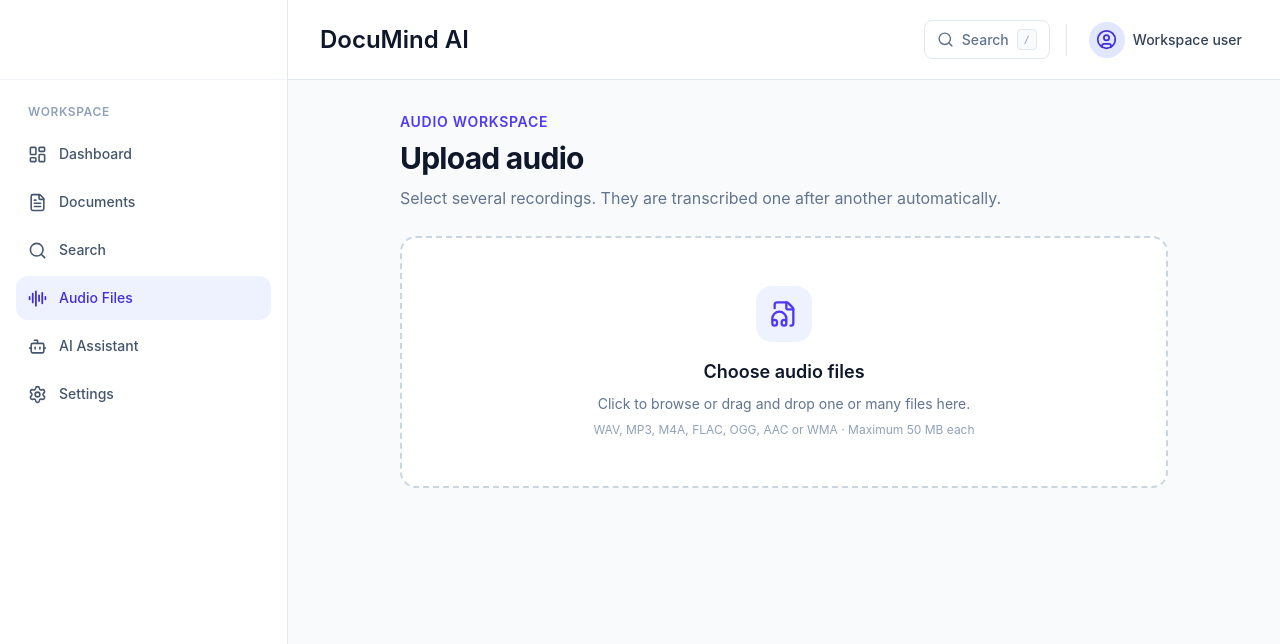
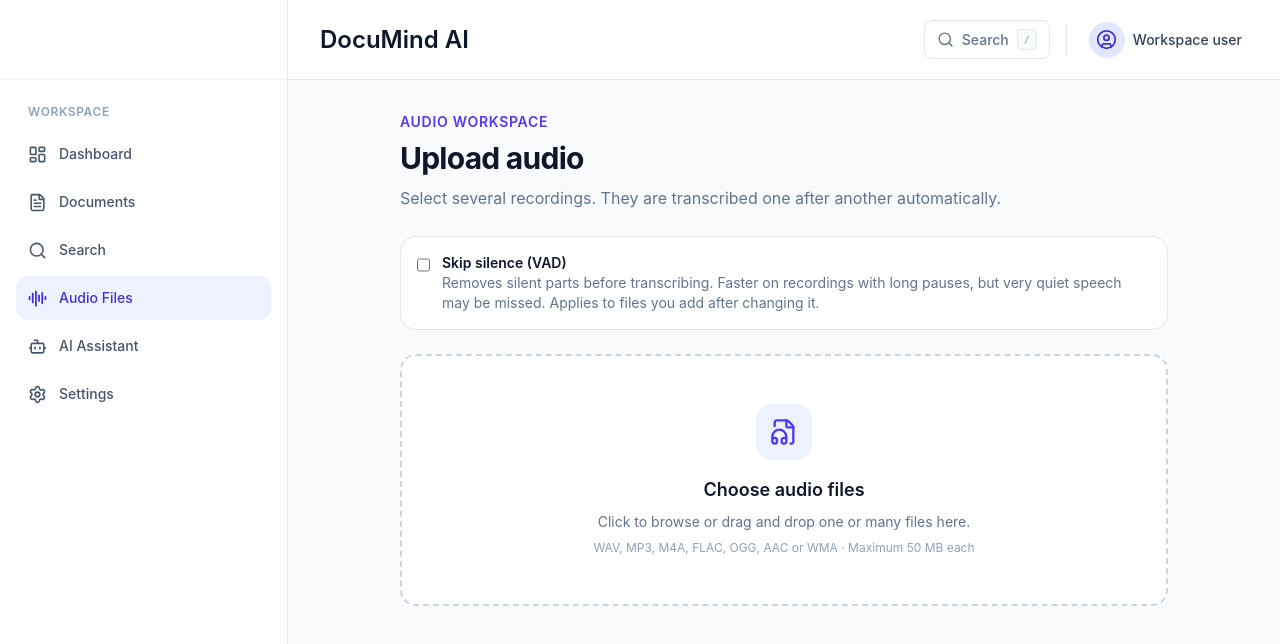
Before and after one commit to Youssef-Errachid/intelligent-document-audio-search--system-, a React (Vite) app in the folder frontend/: page /audio/upload in a window 1280 px wide. Shown: the top 644 px of the page. Built offline with nearby package versions, Linux system fonts and the light colour scheme.

Commit message:
feat(frontend): add VAD checkbox to audio upload
- send vad field in the upload FormData
- store upload options per queue item so each file keeps its own choice
- add Skip silence (VAD) checkbox, off by default

```diff
--- a/frontend/src/hooks/useUploadQueue.js
+++ b/frontend/src/hooks/useUploadQueue.js
@@ -13,10 +13,11 @@
         )
     }, [])
 
-    const addFiles = useCallback((files) => {
+    const addFiles = useCallback((files, options = {}) => {
         const newItems = Array.from(files).map((file) => ({
             id: ++nextId,
             file,
+            options,
             status: 'pending',
             progress: 0,
             result: null,
@@ -62,6 +63,7 @@
         const run = async () => {
             try {
                 const result = await uploadFn(next.file, {
+                    ...next.options,
                     onUploadProgress: (percent) =>
                         updateItem(next.id, {
                             progress: percent,
--- a/frontend/src/pages/UploadAudio.jsx
+++ b/frontend/src/pages/UploadAudio.jsx
@@ -46,6 +46,7 @@
     const inputRef = useRef(null)
     const [rejected, setRejected] = useState([])
     const [page, setPage] = useState(0)
+    const [vad, setVad] = useState(false)
     const { items, isBusy, addFiles, removeItem, clearFinished, retry } =
         useUploadQueue(uploadAudio)
 
@@ -60,7 +61,7 @@
         }
 
         setRejected(problems)
-        if (accepted.length > 0) addFiles(accepted)
+        if (accepted.length > 0) addFiles(accepted, { vad })
     }
 
     const finishedCount = items.filter((i) =>
@@ -92,6 +93,24 @@
                 </p>
             </div>
 
+            <label className="flex cursor-pointer items-start gap-3 rounded-2xl border border-slate-200 bg-white p-4">
+                <input
+                    type="checkbox"
+                    checked={vad}
+                    onChange={(event) => setVad(event.target.checked)}
+                    className="mt-1 size-4 accent-indigo-600"
+                />
+                <span>
+        <span className="block text-sm font-semibold text-slate-900">
+            Skip silence (VAD)
+        </span>
+        <span className="block text-sm text-slate-500">
+            Removes silent parts before transcribing. Faster on recordings with
+            long pauses, but very quiet speech may be missed. Applies to files
+            you add after changing it.
+        </span>
+    </span>
+            </label>
             <div
                 onDragOver={(event) => event.preventDefault()}
                 onDrop={(event) => {
--- a/frontend/src/services/audioService.js
+++ b/frontend/src/services/audioService.js
@@ -18,6 +18,7 @@
 ) {
     const formData = new FormData()
     formData.append('file', file)
+    formData.append('vad', String(vad))
 
     const { data } = await api.post('/audio/upload', formData, {
         signal,
```
